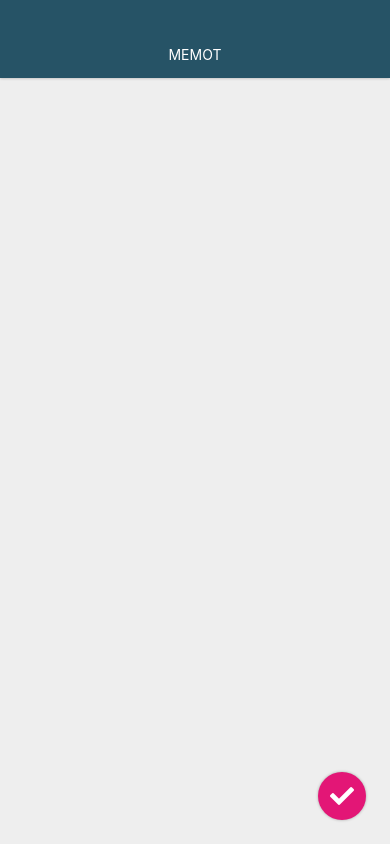
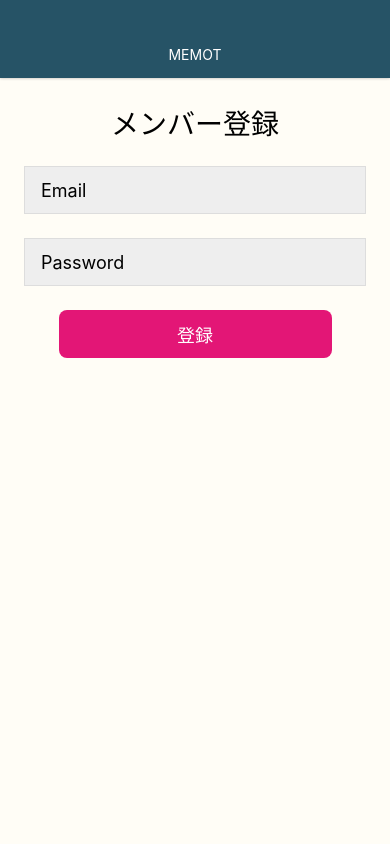
Before and after one commit to Capotasto/MemoApp-React-Native, a React Native app: screen / in a window 390 px wide. Built offline with nearby package versions, Linux system fonts and the light colour scheme.

Commit message:
Added signup and login screen

```diff
--- a/App.tsx
+++ b/App.tsx
@@ -4,6 +4,8 @@ import MemoListScreen from './src/screens/MemoListScreen';
 import AppBar from './src/components/AppBar';
 import MemoDetailScreen from './src/screens/MemoDetailScreen';
 import MemoEditScreen from './src/screens/MemoEditScreen';
+import LoginScreen from './src/screens/LoginScreen';
+import SignUpScreen from './src/screens/SignUpScreen';
 
 
 export default function App() {
@@ -12,7 +14,9 @@ export default function App() {
     <View style={styles.container}>
       <AppBar />
       {/* <MemoDetailScreen/> */}
-      <MemoEditScreen />
+      {/* <MemoEditScreen /> */}
+      {/* <LoginScreen/> */}
+      <SignUpScreen/>
 
     </View>
   );
--- /dev/null
+++ b/src/screens/LoginScreen.tsx
@@ -0,0 +1,63 @@
+import React from 'react';
+import { StyleSheet, Text, View, TextInput, Button, TouchableHighlight } from 'react-native';
+
+export default class LoginScreen extends React.Component {
+    render() {
+        return (
+            <View style={styles.loginScreen}>
+                <Text style={styles.loginTitle}　>ログイン</Text>
+                <TextInput style={styles.loginTextInput} value="Email"/>
+                <TextInput style={styles.loginTextInput} value="Password" />
+                <TouchableHighlight
+                    style={styles.loginSendButton}
+                    onPress={() => { }}
+                    underlayColor="#C70f66"
+                >
+                    <Text style={styles.loginSendButtonText}>ログインする</Text>
+                </TouchableHighlight>
+            </View>
+        )
+    };
+}
+
+const styles = StyleSheet.create({
+    loginScreen: {
+        flex: 1,
+        width: '100%',
+        paddingTop: 78
+    },
+
+    loginTitle: {
+        fontSize: 28,
+        alignSelf: "center",
+        marginTop: 24
+    },
+
+    loginTextInput: {
+        height: 48,
+        backgroundColor: "#eee",
+        marginTop: 24,
+        marginLeft: 24,
+        marginRight: 24,
+        paddingLeft: 16,
+        fontSize: 18,
+        borderColor: "#DDD",
+        borderWidth: 1
+    },
+
+    loginSendButton: {
+        height: 48,
+        width: "70%",
+        backgroundColor: "#E31676",
+        justifyContent: "center",
+        alignItems: "center",
+        alignSelf: "center",
+        marginTop: 24,
+        borderRadius: 8
+    },
+
+    loginSendButtonText: {
+        color: "white",
+        fontSize: 18
+    }
+});
--- /dev/null
+++ b/src/screens/SignUpScreen.tsx
@@ -0,0 +1,63 @@
+import React from 'react';
+import { StyleSheet, Text, View, TextInput, Button, TouchableHighlight } from 'react-native';
+
+export default class SignUpScreen extends React.Component {
+    render() {
+        return (
+            <View style={styles.loginScreen}>
+                <Text style={styles.loginTitle}　>メンバー登録</Text>
+                <TextInput style={styles.loginTextInput} value="Email"/>
+                <TextInput style={styles.loginTextInput} value="Password" />
+                <TouchableHighlight
+                    style={styles.loginSendButton}
+                    onPress={() => { }}
+                    underlayColor="#C70f66"
+                >
+                    <Text style={styles.loginSendButtonText}>登録</Text>
+                </TouchableHighlight>
+            </View>
+        )
+    };
+}
+
+const styles = StyleSheet.create({
+    loginScreen: {
+        flex: 1,
+        width: '100%',
+        paddingTop: 78
+    },
+
+    loginTitle: {
+        fontSize: 28,
+        alignSelf: "center",
+        marginTop: 24
+    },
+
+    loginTextInput: {
+        height: 48,
+        backgroundColor: "#eee",
+        marginTop: 24,
+        marginLeft: 24,
+        marginRight: 24,
+        paddingLeft: 16,
+        fontSize: 18,
+        borderColor: "#DDD",
+        borderWidth: 1
+    },
+
+    loginSendButton: {
+        height: 48,
+        width: "70%",
+        backgroundColor: "#E31676",
+        justifyContent: "center",
+        alignItems: "center",
+        alignSelf: "center",
+        marginTop: 24,
+        borderRadius: 8
+    },
+
+    loginSendButtonText: {
+        color: "white",
+        fontSize: 18
+    }
+});
```
